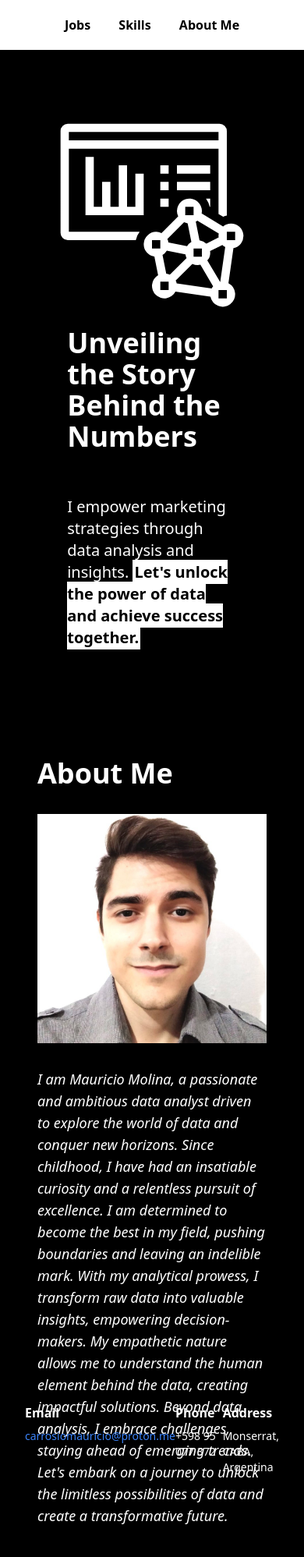
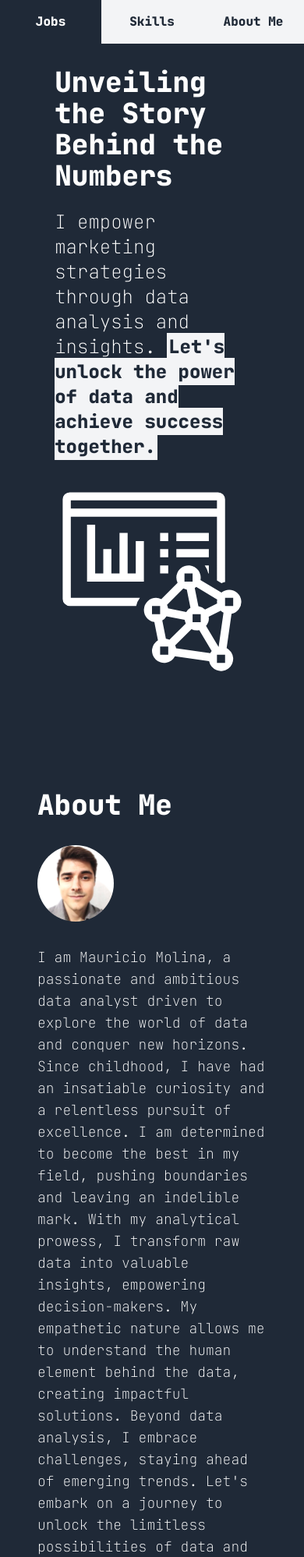
Before and after one commit to carrosio/profolio_da, a plain HTML site: page index.html in a window 390 px wide. Shown: the top 1997 px of the page at 78% size. Before the commit the page ends 1974 px from the top, so only its background shows below. Drawn offline with nearby package versions, Linux system fonts and the light colour scheme.

Commit message:
major changes

```diff
--- a/index.html
+++ b/index.html
@@ -2,17 +2,19 @@
 <html lang="en">
 
 <head>
+    <link rel="preconnect" href="https://fonts.googleapis.com">
+    <link rel="preconnect" href="https://fonts.gstatic.com" crossorigin>
+    <link href="https://fonts.googleapis.com/css2?family=JetBrains+Mono:wght@100;800&display=swap" rel="stylesheet">
     <meta charset="UTF-8">
     <meta name="viewport" content="width=device-width, initial-scale=1.0">
-    <title>Tailwind Full-screen Background</title>
-    <link href="https://cdn.jsdelivr.net/npm/tailwindcss@2.2.15/dist/tailwind.min.css" rel="stylesheet">
+    <title>Responsive Website</title>
+    <link href="https://cdn.jsdelivr.net/npm/tailwindcss@2.2.19/dist/tailwind.min.css" rel="stylesheet">
 </head>
-<script src="script.js"></script>
 <style>
     html,
     body {
-      height: 100%;
       scroll-behavior: smooth;
+      font-family: 'JetBrains Mono', monospace;
     }
 
     .section {
@@ -20,71 +22,106 @@
     }
 </style>
 
-<body class="min-h-screen bg-black">
-    <nav class="sticky top-0  flex items-center   justify-center font-bold bg-white text-black mb: p-5">
-        <div class="w-full h-full text-center">
-            <a href="#" class="p-4 w-full h-full hover:text-white hover:bg-black">Jobs</a>
-            <a href="#" class="p-4 w-full h-full hover:text-white hover:bg-black">Skills</a>
-            <a href="#me" class="p-4  w-full h-full hover:text-white hover:bg-black">About Me</a>
+<body class="bg-gray-800">
+    <nav class="sticky text-center font-bold top-0 bg-gray-100 text-gray-800">
+        <div class="flex justify-end">
+          <a href="#" class="w-1/3 md:w-auto p-4 hover:text-white hover:bg-gray-800">Jobs</a>
+          <a href="#skills" class="w-1/3 md:w-auto p-4 hover:text-white hover:bg-gray-800">Skills</a>
+          <a href="#me" class="w-1/3 md:w-auto p-4 hover:text-white hover:bg-gray-800">About Me</a>
         </div>
       </nav>
-    <div class="h-screen flex justify-center items-center">
-    <div class="h-4/5 w-4/5 flex text-white">
 
 
+      <div class="h-screen flex  justify-center items-center">
+        <div class="w-4/5 flex text-white">
           <div class="w-full flex flex-col items-center">
             <div class="w-4/5 flex flex-col items-center md:flex-row md:justify-between">
-                <div class="order-2 md:order-1 md:w-1/2">
-                    <div class="max-w-lg text-left">
-                        <h2 class="p-4 text-4xl md:text-6xl font-bold mb-6">
-                            <span class="">Unveiling</span> <span class="relative z-10 ">the Story <br> Behind
-                                the</span>
-                            <span class=" ">Numbers</span>
+              <div class="md:w-1/2">
+                <div class="max-w-lg pb-8 md:text-left">
+                  <h2 class="text-4xl md:text-6xl font-bold mb-6">
+                    <span class="">Unveiling</span> <span class="relative z-10">the Story <br> Behind the</span>
+                    <span class="">Numbers</span>
                   </h2>
-                        <p class="p-4 text-xl md:text-2xl">
+                  <p class="xl: text-2xl md:text-left">
                     I empower marketing strategies through data analysis and insights.
-                            <span class="text-black p-0.5 font-bold bg-white text-black"> Let's unlock the power of
-                                data and achieve success together.</span>
+                    <span class="text-gray-800 p-0.5 font-bold bg-gray-100 text-gray-800">Let's unlock the power of data and achieve success together.</span>
                   </p>
                 </div>
               </div>
-                <div class="order-1 md:order-2 md:w-1/2 flex justify-center items-center">
-                    <object class="filter invert" data="img/vect2.svg" width="md:w-1/2 lg:w-1/3 xl:w-1/4" height="auto"></object>
+              <div class="md:w-1/2 flex justify-center items-center">
+                <img src="img/vect2.svg" class="filter invert md:w-2/5 lg:w-full xl:w-2/3" alt="">
+              </div>
+            </div>
           </div>
         </div>
       </div>
 
 
-    </div>
-</div>
 
-<section id="me" class="h-full w-full p-8 md:p-16 text-white mt-4">
+      <section id="me" class="p-8   md:p-16 text-white mt-4">
         <div class="flex flex-col md:flex-row p-4 items-center">
           <div class="md:w-2/3 md:pr-8 lg:pr-16">
-        <h1 class="font-bold text-4xl md:text-6xl pb-4 md:pb-8">About Me</h1>
-        <div class="md:w-full mt-4 md:mt-0 w-full  pb-8">
-            <img src="img/me.jpg" class=" w-full md:w-6/8" alt="">
+            <h1 class="font-bold text-4xl md:text-6xl mt-12 pb-4 md:pb-8">About Me</h1>
+            <div class="md:w-full mt-4 md:mt-0 pb-8">
+              <img src="img/me.jpg" class="rounded-full w-1/3 md:w-6/8" alt="">
             </div>
-        <p class="text-lg md:text-2xl pr-0 md:pr-16 italic">I am Mauricio Molina, a passionate and ambitious data analyst driven to explore the world of data and conquer new horizons. Since childhood, I have had an insatiable curiosity and a relentless pursuit of excellence. I am determined to become the best in my field, pushing boundaries and leaving an indelible mark. With my analytical prowess, I transform raw data into valuable insights, empowering decision-makers. My empathetic nature allows me to understand the human element behind the data, creating impactful solutions. Beyond data analysis, I embrace challenges, staying ahead of emerging trends. Let's embark on a journey to unlock the limitless possibilities of data and create a transformative future.</p>
+            <p class="text-lg mb-8 md:text-2xl md:mb-8 md:pr-16">
+              I am Mauricio Molina, a passionate and ambitious data analyst driven to explore the world of data and conquer new horizons.
+              Since childhood, I have had an insatiable curiosity and a relentless pursuit of excellence. I am determined to become the best in my field, pushing boundaries and leaving an indelible mark.
+              With my analytical prowess, I transform raw data into valuable insights, empowering decision-makers. My empathetic nature allows me to understand the human element behind the data, creating impactful solutions.
+              Beyond data analysis, I embrace challenges, staying ahead of emerging trends. Let's embark on a journey to unlock the limitless possibilities of data and create a transformative future.
+            </p>
           </div>
-
         </div>
       </section>
 
 
-    <footer class="w-full p-8 md:p-16 bg-black text-white">
-        <div class="flex justify-center">
+      <section id="skills" class=" text-white py-10">
+        <div class=" mx-auto px-4">
+          <h2 class="text-4xl font-bold mb-8">Skills</h2>
+          <div class="grid grid-cols-1 md:grid-cols-2 lg:grid-cols-4 gap-4">
+            <div class="bg-gray-800 p-6 text-center">
+              <h3 class="text-lg font-semibold mb-4">Data Analysis</h3>
+              <ul>
+                <li class="mb-2">Python</li>
+                <li class="mb-2">SQL</li>
+              </ul>
+            </div>
+            <div class="bg-gray-800 p-6 text-center">
+              <h3 class="text-lg font-semibold mb-4">Data Visualization</h3>
+              <ul>
+                <li class="mb-2">Tableau</li>
+              </ul>
+            </div>
+            <div class="bg-gray-800 p-6 text-center">
+              <h3 class="text-lg font-semibold mb-4">Machine Learning</h3>
+              <ul>
+                <li class="mb-2">scikit-learn</li>
+              </ul>
+            </div>
+            <div class="bg-gray-800 p-6 text-center">
+              <h3 class="text-lg font-semibold mb-4">Statistical Analysis</h3>
+              <ul>
+                <li class="mb-2">R</li>
+              </ul>
+            </div>
+          </div>
+        </div>
+      </section>
+
+      <footer class="w-full font-bold font bg-gray-200 text-gray-800 text-white">
+        <div class="flex flex-wrap p-8 text-2xl justify-center">
           <div class="w-full md:w-1/2 lg:w-1/4 mb-6 md:mb-0">
-                <h4 class="text-base md:text-lg font-bold">Email</h4>
-                <p class="mt-2 text-sm md:text-base"><a href="mailto:carrosiomauricio@proton.me" class="text-blue-500 hover:text-blue-400">carrosiomauricio@proton.me</a></p>
+            <h4 class="text-lg font-bold">Email</h4>
+            <p class="mt-2 text-base"><a href="mailto:carrosiomauricio@proton.me" class="text-blue-500 hover:text-blue-400">carrosiomauricio@proton.me</a></p>
           </div>
           <div class="w-full md:w-1/2 lg:w-1/4 mb-6 md:mb-0">
-                <h4 class="text-base md:text-lg font-bold">Phone</h4>
-                <p class="mt-2 text-sm md:text-base">+598 95 077 372</p>
+            <h4 class="text-lg font-bold">Phone</h4>
+            <p class="mt-2  text-base">+598 95 077 372</p>
           </div>
           <div class="w-full md:w-1/2 lg:w-1/4 mb-6 md:mb-0">
-                <h4 class="text-base md:text-lg font-bold">Address</h4>
-                <p class="mt-2 text-sm md:text-base">Monserrat, CABA, Argentina</p>
+            <h4 class="text-lg font-bold">Location</h4>
+            <p class="mt-2 text-base">Monserrat, CABA, Argentina</p>
           </div>
         </div>
       </footer>
```
Lines whose indentation alone changed are shown as unchanged.
